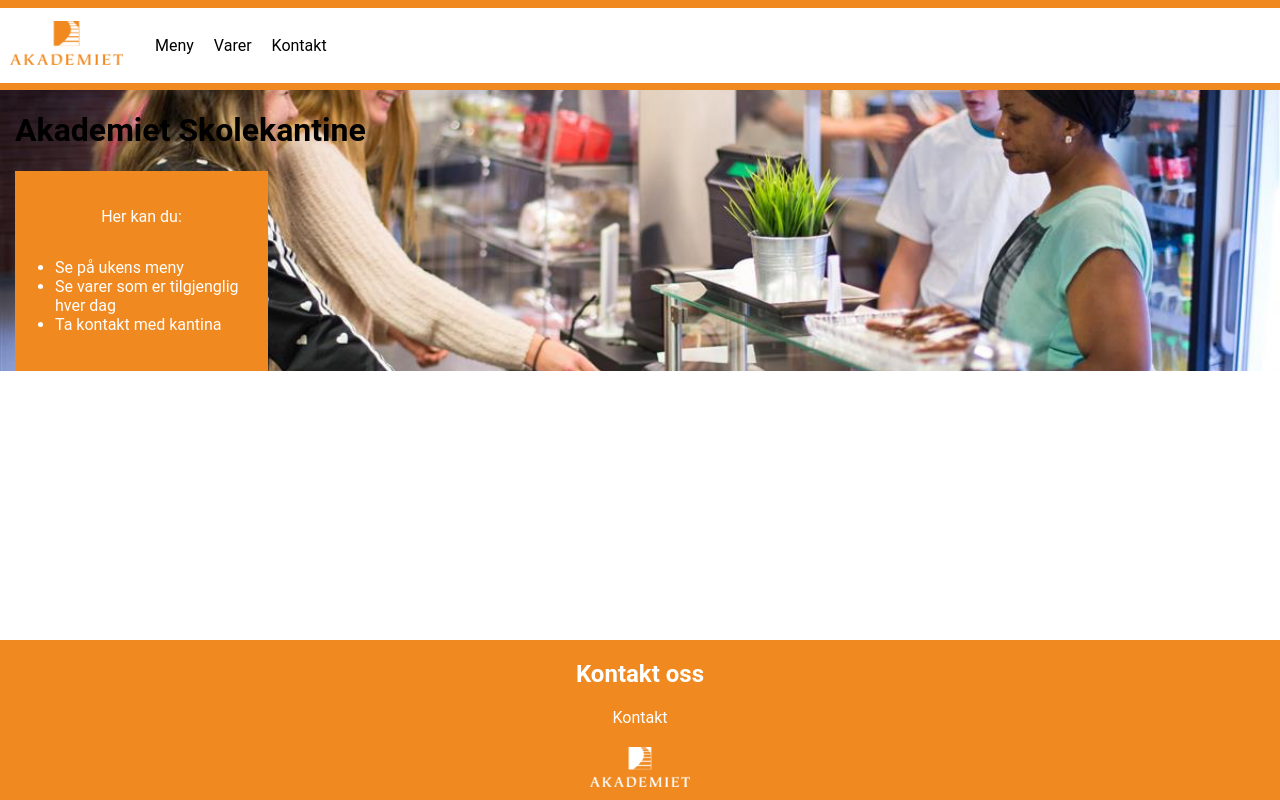
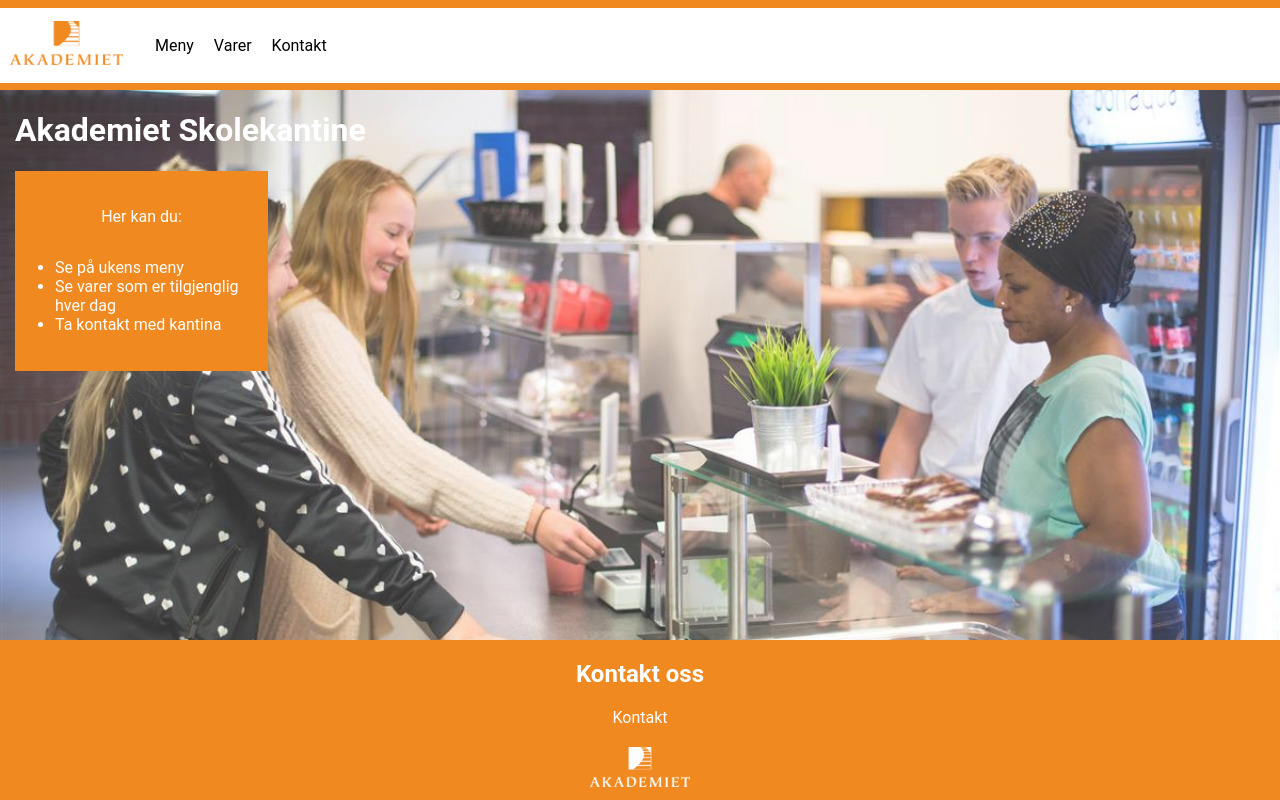
Before and after one commit to AgentVolby/kantine, a Flask app: page / in a window 1280 px wide. Run offline with Flask 3, Linux system fonts and the light colour scheme.

Commit message:
Lå på bilde i  hovedmeny

```diff
--- a/static/style.css
+++ b/static/style.css
@@ -8,7 +8,9 @@ body {
 }
 
 .semibody {
-    background-image: url("static/bakgrunn1.jpg");
+    background-image:
+        linear-gradient(rgba(255, 255, 255, 0.2), rgba(255, 255, 255, 0.2)),
+        url("/static/images/bakgrunn1.jpg");
     background-size: cover;
     background-position: center;
 }
--- a/templates/base.html
+++ b/templates/base.html
@@ -6,7 +6,7 @@
     <title>{% block title %}{% endblock %}</title>
     <link rel="stylesheet" href="{{ url_for ('static', filename='style.css') }}">
 </head>
-<body>
+<body class="{% block body_class %}{% endblock %}">
     <nav class="topbar">
         <div class="undertopbar">
             <div class="topbaritems">
--- a/templates/index.html
+++ b/templates/index.html
@@ -2,10 +2,11 @@
 
 {% block title %}Hjemside{% endblock %}
 
+{% block body_class %}semibody{% endblock %}
+
 {% block content %}
-    <div class="semibody">
         <div class="left">
-            <h1 class="text">Akademiet Skolekantine</h1>
+            <h1 class="text2">Akademiet Skolekantine</h1>
             <div class="boxcolumn textbox">
                 <p class="text2">Her kan du:</p>
                 <ul>
@@ -15,5 +16,4 @@
                 </ul>
             </div>
         </div>
-    </div>
 {% endblock %}
```
Also changed, not shown: static/images/bakgrunn1.jpg (renamed from static/bakgrunn1.jpg).
